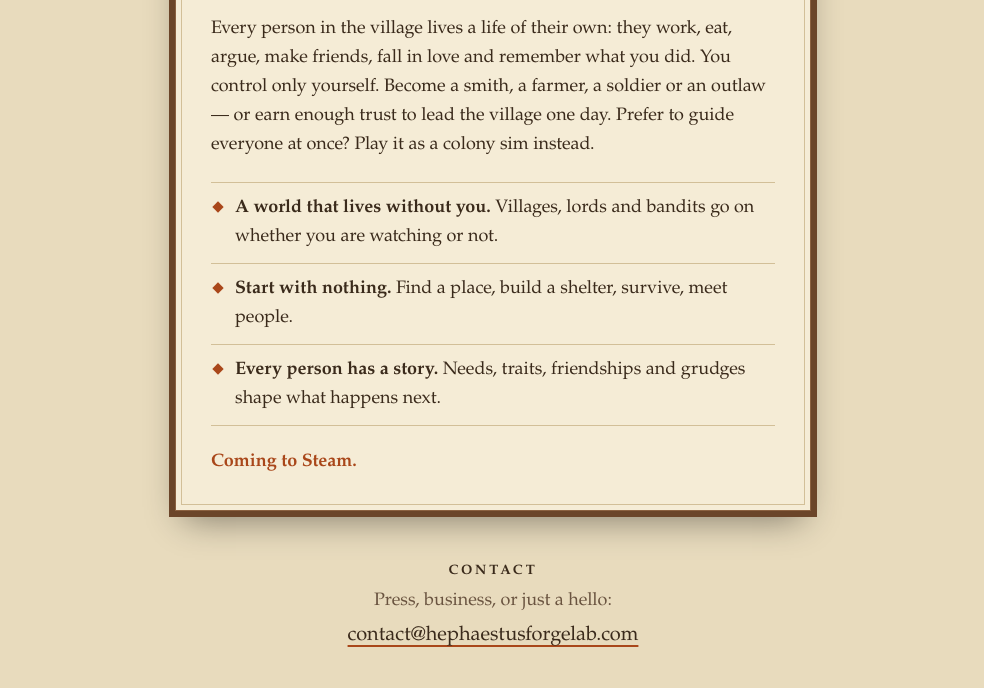
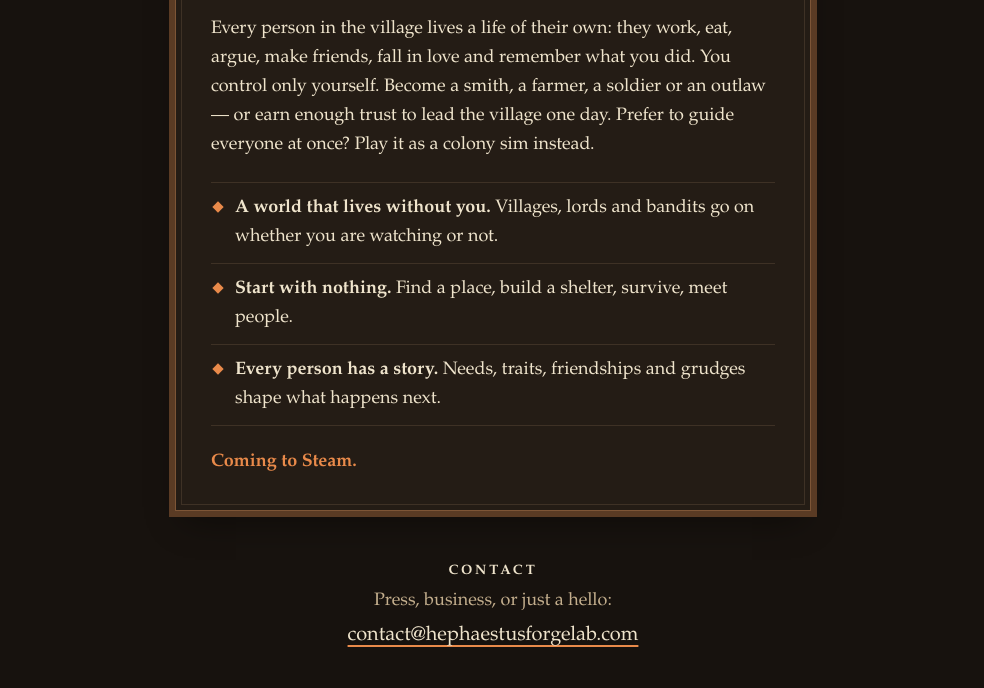
Before and after one commit to hephaestusforgelab/hephaestusforgelab.github.io, a plain HTML site: page index.html in a window 1280 px wide. Shown: the part 548-1236 px from the top of the page, without its empty margins (147-1131 px from the left). Drawn offline with Linux system fonts and the light colour scheme.

Commit message:
Always use the dark theme with soft orange accents

```diff
--- a/index.html
+++ b/index.html
@@ -22,19 +22,7 @@
 <meta name="twitter:site" content="@HephForgeLab">
 <meta name="theme-color" content="#241c15">
 <style>
-  :root {
-    --bg: #e8dbbd;
-    --paper: #f5ecd6;
-    --ink: #3a2a1b;
-    --ink-soft: #6a5440;
-    --wood: #6b4529;
-    --wood-hi: #8b6140;
-    --ember: #a9471a;
-    --line: #d2bf98;
-    --glow: rgba(201, 101, 40, .20);
-    color-scheme: light;
-  }
-  @media (prefers-color-scheme: dark) {
+  /* Tmavá téma s jemnou oranžovou – vždy (aj keď má návštevník svetlý režim). */
   :root {
     --bg: #17120e;
     --paper: #241c15;
@@ -46,7 +34,6 @@
     --line: #3e3125;
     --glow: rgba(233, 138, 74, .16);
     color-scheme: dark;
-    }
   }
 
   * { box-sizing: border-box; }
```
Lines whose indentation alone changed are shown as unchanged.
